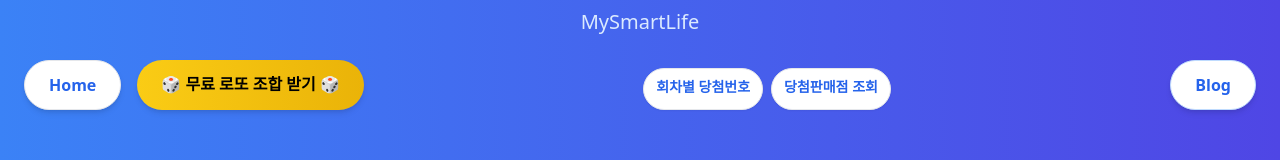
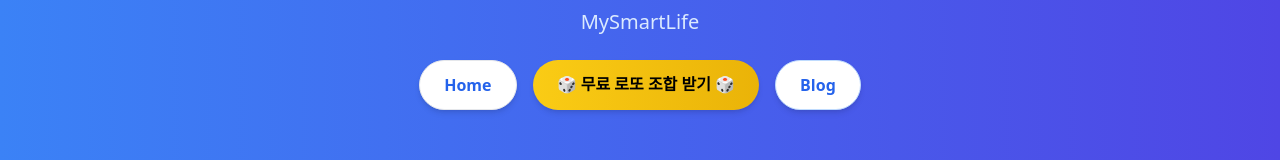
Before and after one commit to mysmartdeal/mysmartdeal, a Next.js app: page / in a window 1280 px wide. Shown: the part 136-296 px from the top of the page. Built offline with nearby package versions, Linux system fonts and the light colour scheme; no server answers.

Commit message:
Update HeroSection.js

```diff
--- a/components/HeroSection.js
+++ b/components/HeroSection.js
@@ -23,24 +23,6 @@ export default function HeroSection() {
         >
           🎲 무료 로또 조합 받기 🎲
         </a>
-           <div className="flex justify-center gap-2 mt-2 max-w-[280px] mx-auto">
-  <a
-    href="https://www.dhlottery.co.kr/gameResult.do?method=byWin"
-    target="_blank"
-    rel="noopener noreferrer"
-    className="flex-1 bg-white text-blue-600 font-semibold rounded-full text-xs sm:text-sm px-3 py-2 shadow-sm border hover:shadow-md transition text-center"
-  >
-    회차별 당첨번호
-  </a>
-  <a
-    href="https://www.dhlottery.co.kr/store.do?method=topStoreRank"
-    target="_blank"
-    rel="noopener noreferrer"
-    className="flex-1 bg-white text-blue-600 font-semibold rounded-full text-xs sm:text-sm px-3 py-2 shadow-sm border hover:shadow-md transition text-center"
-  >
-    당첨판매점 조회
-  </a>
-</div>
         <a
           href="/smartlog"
           className="bg-white text-blue-600 font-semibold border border-blue-200 rounded-full text-sm sm:text-base px-5 py-2 sm:px-6 sm:py-3 shadow-md hover:shadow-lg hover:-translate-y-0.5 transition-all duration-200"
```
